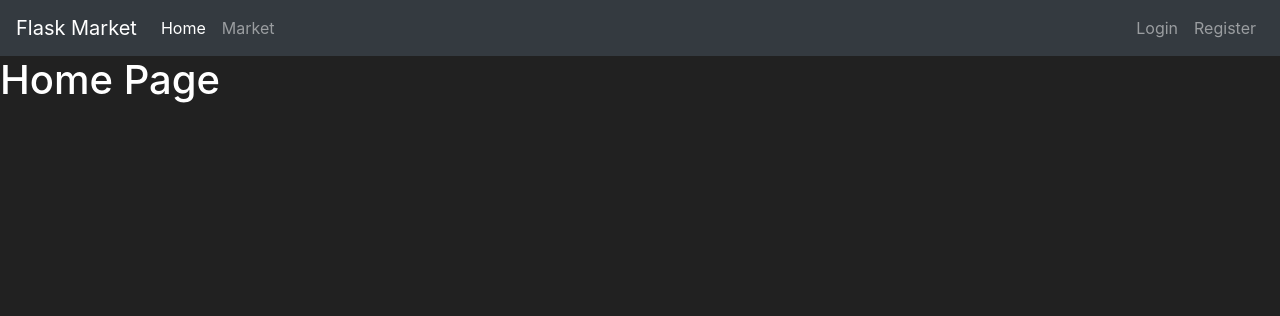
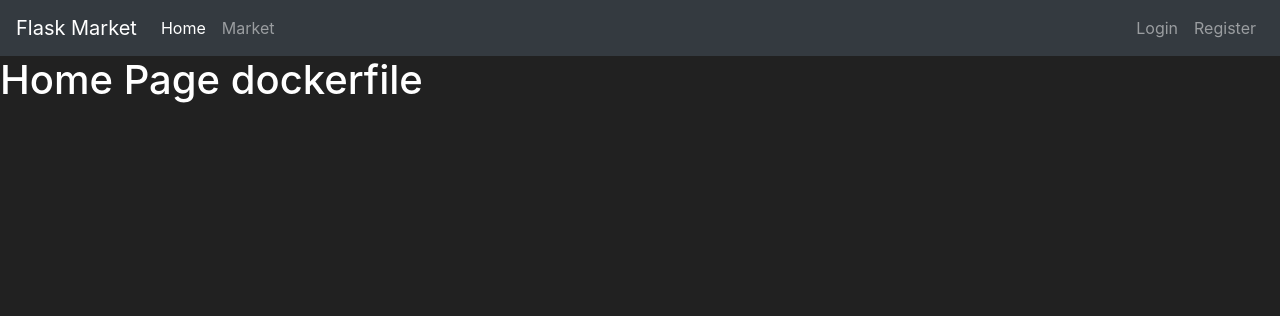
Before and after one commit to EliecerAAguilar/flask_market_app, a Flask app: page / in a window 1280 px wide. Shown: the top 316 px of the page. Run offline with Flask 2, Linux system fonts and the light colour scheme; some libraries are stand-ins or nearby versions.

Commit message:
new project struture

```diff
--- a/market/__init__.py
+++ b/market/__init__.py
@@ -2,10 +2,10 @@ from flask import Flask
 from flask_sqlalchemy import SQLAlchemy
 
 
-app = Flask(__name__)
+app = Flask(__name__,template_folder='templates')
 app.config['SQLALCHEMY_DATABASE_URI'] = 'sqlite:///database/market.db'
 app.config['SQLALCHEMY_TRACK_MODIFICATIONS'] = False
 db = SQLAlchemy(app)
 
 
-from market import routes # IDK why but DO NOT MOVE THIS LINE
+from market.routes import main# IDK why but DO NOT MOVE THIS LINE
--- a/market/routes.py
+++ b/market/routes/main.py
@@ -1,6 +1,6 @@
 from market import app
 from flask import render_template
-from market.models import Item
+from market.models.models import Item
 
 
 @app.route('/')
--- a/market/templates/home.html
+++ b/market/templates/home.html
@@ -4,5 +4,5 @@
 {% endblock %}
 
 {% block content %}
-    <h1>Home Page</h1>
+    <h1>Home Page dockerfile</h1>
 {% endblock %}
```
Also changed, not shown: market/models/__init__.py (added), market/models/models.py (renamed from market/models.py), market/routes/__init__.py (added).
